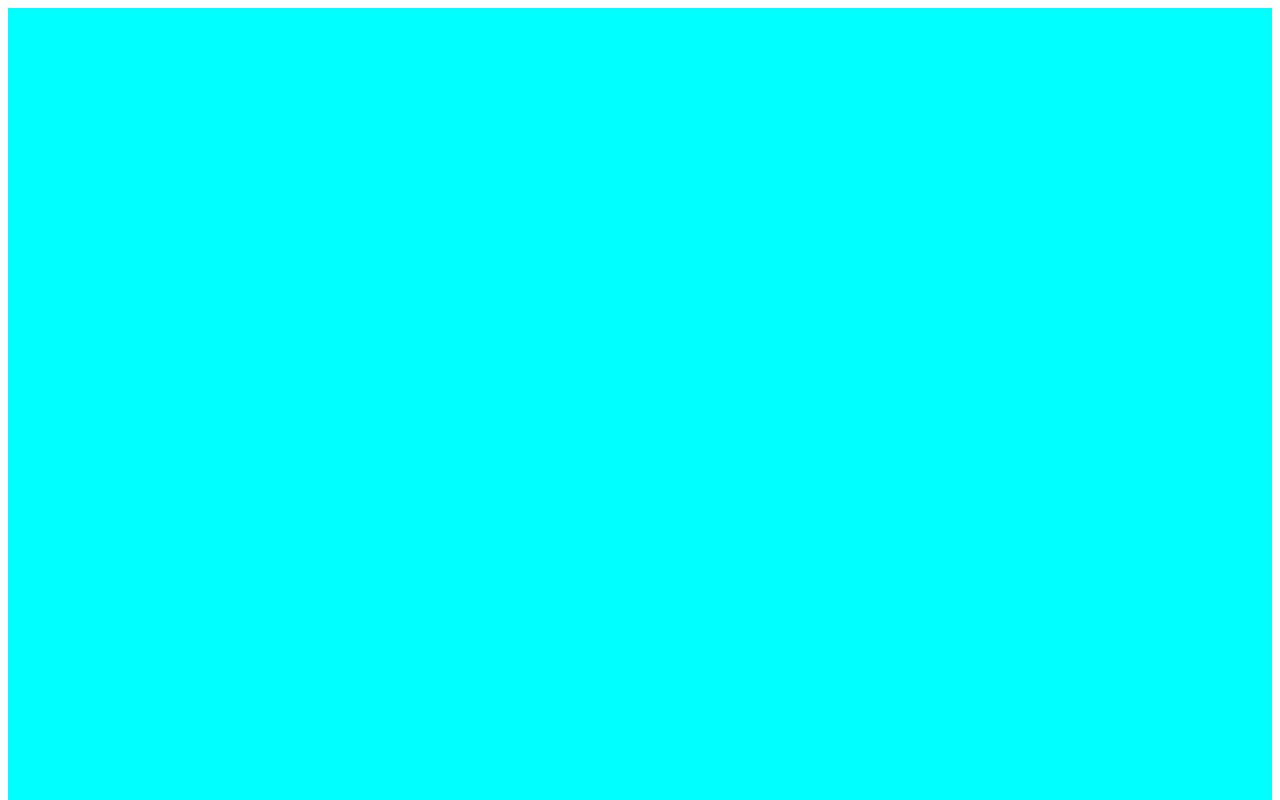
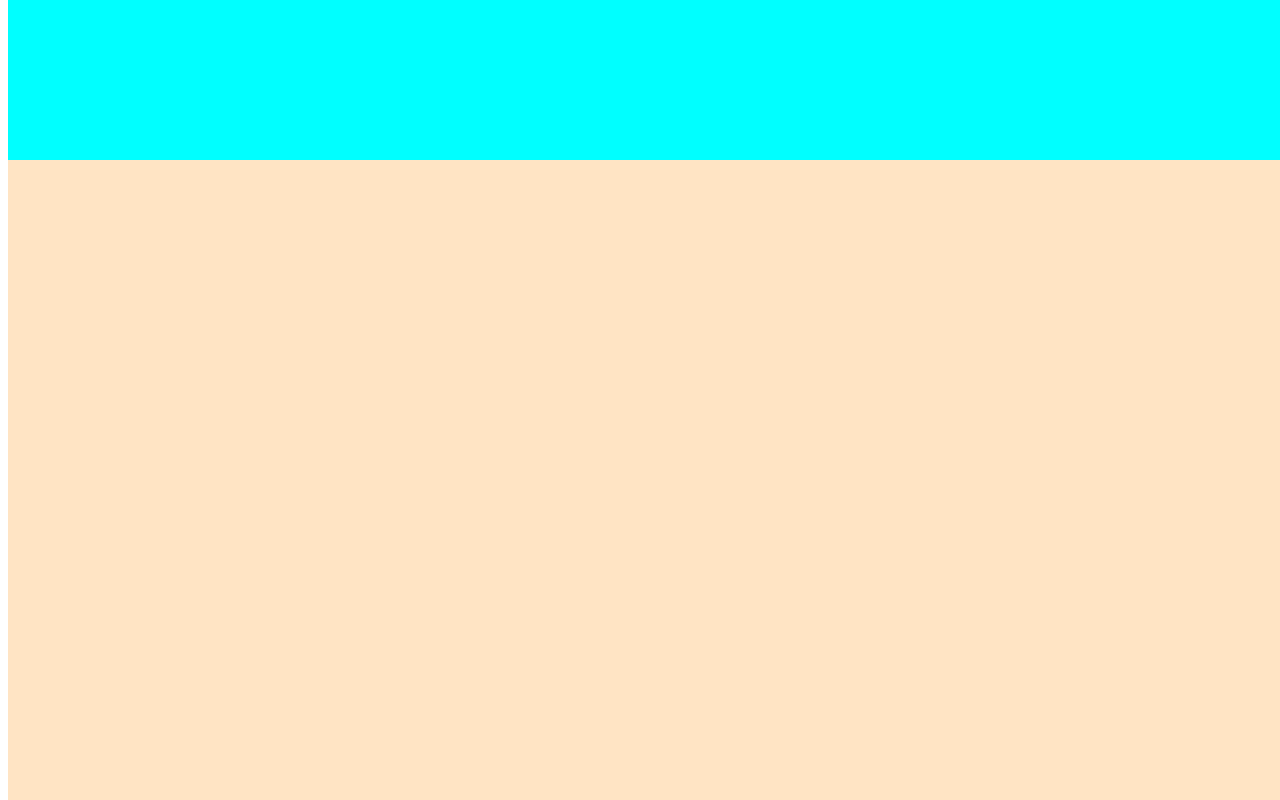
Before and after one commit to Bogdan-N/vue-cli-test, a Vue app in the folder my-creation/: page / in a window 1280 px wide. Shown: the top 800 px of the page. Built offline with nearby package versions, Linux system fonts and the light colour scheme.

Commit message:
Added some styles

```diff
--- a/my-creation/src/scss/welcomPage.scss
+++ b/my-creation/src/scss/welcomPage.scss
@@ -4,17 +4,27 @@
 
     .block-A, .block-B, .block-C {
         width: 100%;
-        height: 800px;
+        position: absolute;
     };
     .block-A {
         background-color: aqua;
+        z-index: 3;
+        top: 0;
+        height: 100%;
     }
 
     .block-B {
         background-color: bisque;
+        z-index: 4;
+        height: 100%;
+        top: 20%;
     }
 
     .block-C {
         background-color: cornsilk;
+        z-index: 1;
     }
 }
+ body {
+    overflow-y: hidden;
+ }
```
